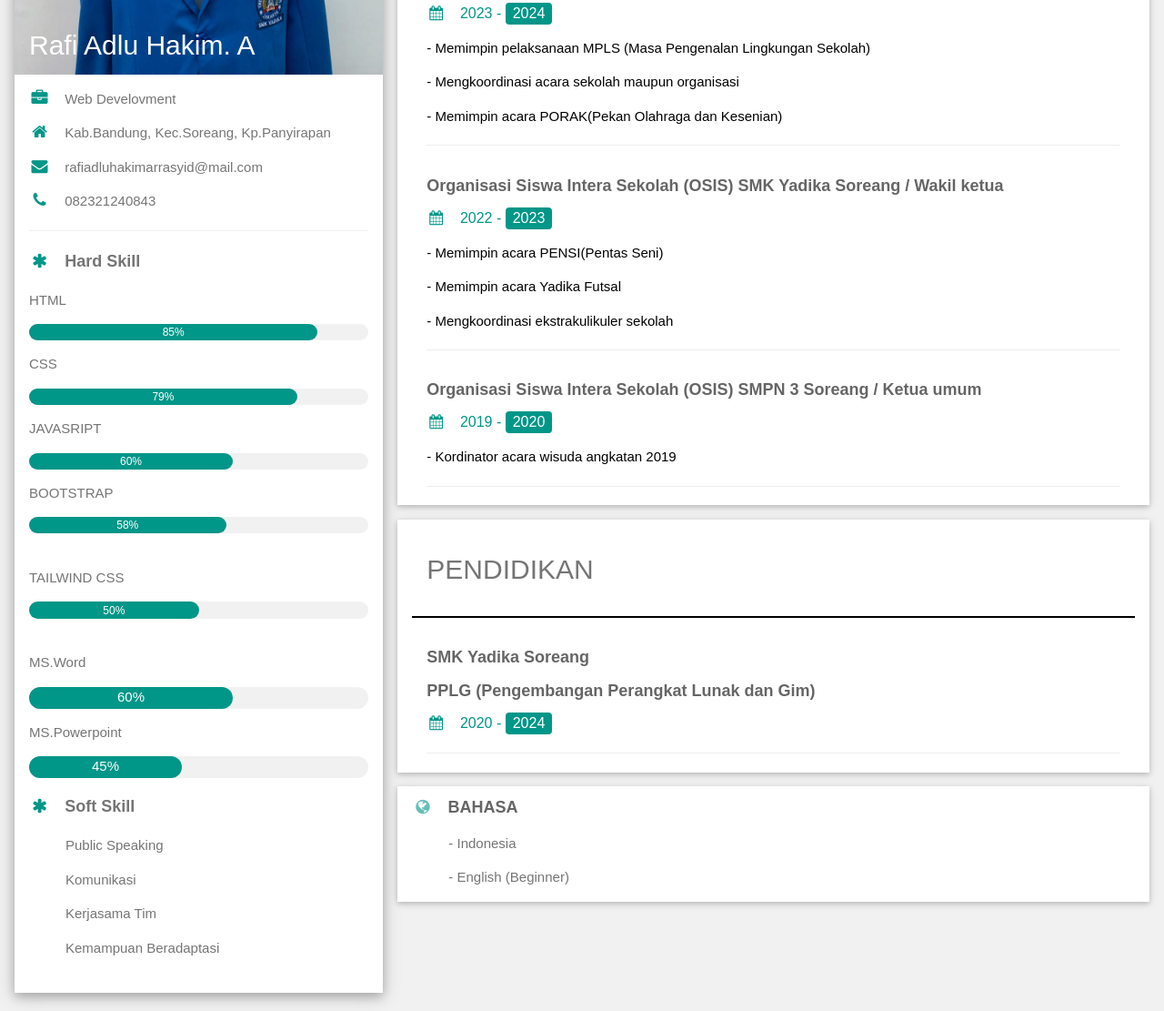
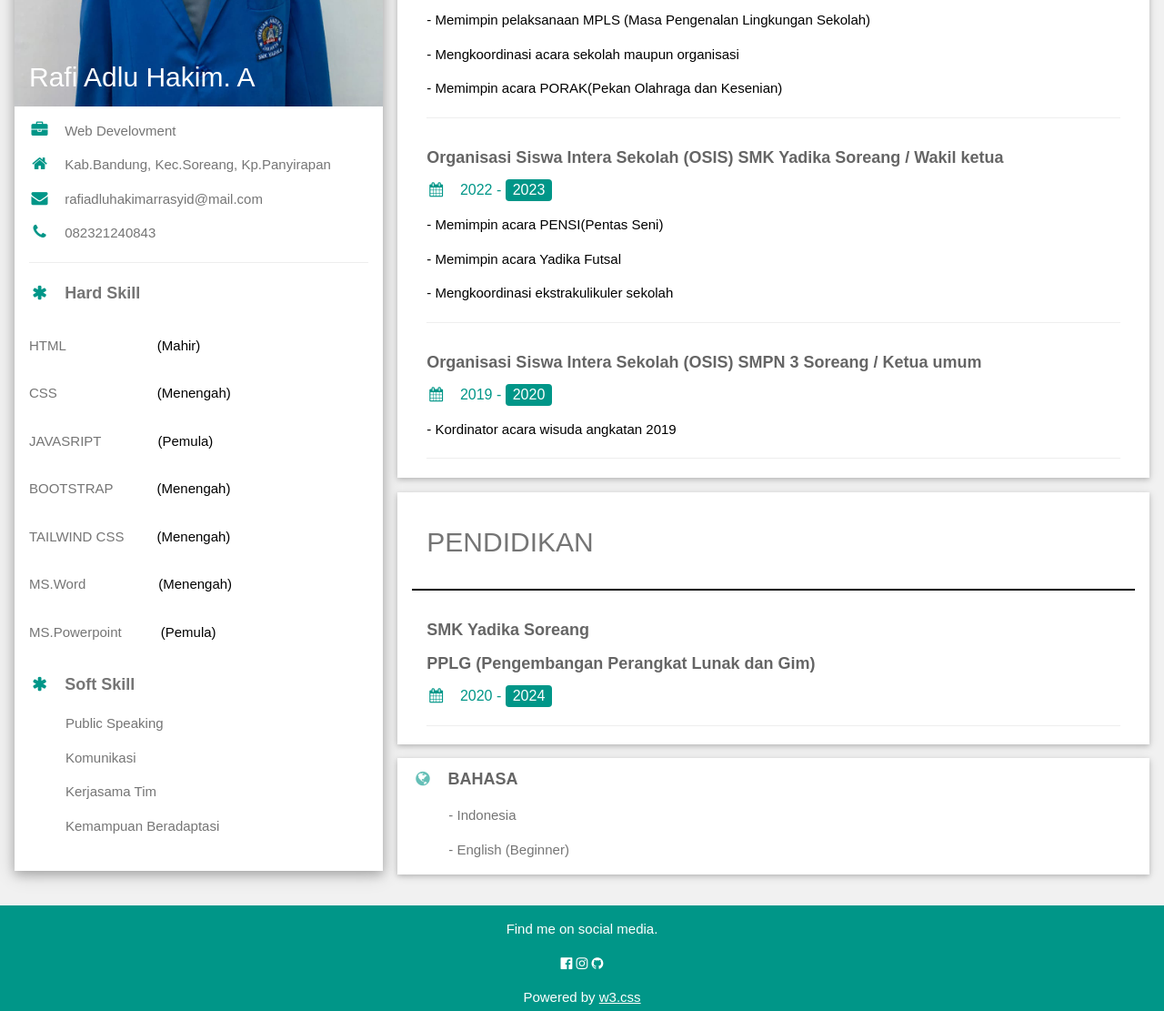
Before and after one commit to RRcodin/RRcodin.github.io, a plain HTML site: page index.html in a window 1280 px wide. Shown: the part 474-1585 px from the top of the page at 91% size. Drawn offline with nearby package versions, Linux system fonts and the light colour scheme.

Commit message:
Menambahkan deskripsi di  bagian tentang saya dan merubah bagian keahlian yang awalnya persentase menjadi (Mahir, Menengah dan Pemula)

```diff
--- a/index.html
+++ b/index.html
@@ -4,11 +4,12 @@
 <meta charset="UTF-8">
 <meta name="viewport" content="width=device-width, initial-scale=1">
 <link rel="shortcut icon" href="https://static.vecteezy.com/system/resources/previews/005/544/718/original/profile-icon-design-free-vector.jpg" type="image/x-icon">
+<link rel="stylesheet" href="style.css">
 <link rel="stylesheet" href="https://www.w3schools.com/w3css/4/w3.css">
 <link rel='stylesheet' href='https://fonts.googleapis.com/css?family=Roboto'>
 <link rel="stylesheet" href="https://cdnjs.cloudflare.com/ajax/libs/font-awesome/4.7.0/css/font-awesome.min.css">
 <style>
-html,body,h1,h2,h3,h4,h5,h6 {font-family: "Arial"}
+html,body,h1,h2,h3,h4,h5,h6,p {font-family: "Arial"}
 </style>
 <body class="w3-light-grey">
 
@@ -19,7 +20,7 @@ html,body,h1,h2,h3,h4,h5,h6 {font-family: "Arial"}
   <div class="w3-row-padding">
 
     <!-- Left Column -->
-    <div class="w3-third">
+    <div class="w3-third" style="margin-top: 35px;">
 
       <div class="w3-white w3-text-grey w3-card-4">
         <div class="w3-display-container">
@@ -36,38 +37,42 @@ html,body,h1,h2,h3,h4,h5,h6 {font-family: "Arial"}
           <hr>
 
           <p class="w3-large"><b><i class="fa fa-asterisk fa-fw w3-margin-right w3-text-teal"></i>Hard Skill</b></p>
-          <p>HTML</p>
-          <div class="w3-light-grey w3-round-xlarge w3-small">
-            <div class="w3-container w3-center w3-round-xlarge w3-teal" style="width:85%">85%</div>
+
+          <div class="Keahlian">
+            <p>HTML</p>
+            <p id="Paragraf" style="margin-left: 100px;">(Mahir)</p>
           </div>
-          <p>CSS</p>
-          <div class="w3-light-grey w3-round-xlarge w3-small">
-            <div class="w3-container w3-center w3-round-xlarge w3-teal" style="width:79%">
-              <div class="w3-center w3-text-white">79%</div>
-            </div>
+
+          <div class="Keahlian">
+            <p>CSS</p>
+            <p id="Paragraf" style="margin-left: 110px;">(Menengah)</p>
           </div>
-          <p>JAVASRIPT</p>
-          <div class="w3-light-grey w3-round-xlarge w3-small">
-            <div class="w3-container w3-center w3-round-xlarge w3-teal" style="width:60%">60%</div>
+
+          <div class="Keahlian">
+            <p>JAVASRIPT</p>
+            <p id="Paragraf" style="margin-left: 62px;">(Pemula)</p>
           </div>
-          <p>BOOTSTRAP</p>
-          <div class="w3-light-grey w3-round-xlarge w3-small">
-            <div class="w3-container w3-center w3-round-xlarge w3-teal" style="width:58%">58%</div>
+
+          <div class="Keahlian">
+            <p>BOOTSTRAP</p>
+            <p id="Paragraf" style="margin-left: 48px;">(Menengah)</p>
           </div>
-          <br>
-          <p>TAILWIND CSS</p>
-          <div class="w3-light-grey w3-round-xlarge w3-small">
-            <div class="w3-container w3-center w3-round-xlarge w3-teal" style="width:50%">50%</div>
+
+          <div class="Keahlian">
+            <p>TAILWIND CSS</p>
+            <p id="Paragraf"style="margin-left: 36px;">(Menengah)</p>
           </div>
-          <br>
-          <p>MS.Word</p>
-          <div class="w3-light-grey w3-round-xlarge">
-            <div class="w3-round-xlarge w3-center w3-teal" style="height:24px;width:60%">60%</div>
+
+          <div class="Keahlian">
+            <p>MS.Word</p>
+            <p id="Paragraf" style="margin-left: 80px;">(Menengah)</p>
           </div>
-          <p>MS.Powerpoint</p>
-          <div class="w3-light-grey w3-round-xlarge">
-            <div class="w3-round-xlarge w3-center w3-teal" style="height:24px;width:45%">45%</div>
+
+          <div class="Keahlian">
+            <p>MS.Powerpoint</p>
+            <p id="Paragraf" style="margin-left: 43px;">(Pemula)</p>
           </div>
+
 
           <p class="w3-large w3-text-theme"><b><i class="fa fa-asterisk fa-fw w3-margin-right w3-text-teal"></i>Soft Skill</b></p>
           <div style="margin-left: 40px;">
@@ -84,13 +89,13 @@ html,body,h1,h2,h3,h4,h5,h6 {font-family: "Arial"}
     </div>
 
     <!-- Right Column -->
-    <div class="w3-twothird" style="margin-top: 53px;">
+    <div class="w3-twothird">
 
       <div class="w3-container w3-card w3-white w3-margin-bottom">
         <h2 class="w3-text-grey w3-padding-16"><i class="fa-fw w3-margin-right w3-xxlarge w3-text-teal"></i>TENTANG SAYA</h2>
         <hr style="border: solid black 1px; margin-top: 0;">
         <div class="w3-container">
-          <p style="margin-top: 2px; ">Halo. Saya Rafi merupakan web developer pemula yang memiliki minat besar di bidang pengembangan website. Pribadi yang selalu semangat belajar, berinovasi, kompeten, aktif dan komunikatif.</p>
+          <p style="margin-top: 2px; ">Halo. Saya Rafi merupakan web developer pemula yang memiliki minat besar di bidang pengembangan website. Saya memiliki keahlian di bagian frontend, dengan bahasa pemrograman yang saya kuasai yaitu html, css dan javascript. Pribadi yang selalu semangat belajar, berinovasi, kompeten, aktif dan komunikatif.</p>
           <hr>
         </div>
       </div>
--- /dev/null
+++ b/style.css
@@ -0,0 +1,6 @@
+.Keahlian{
+    display: flex;
+}
+#Paragraf{
+    color: black;
+}
```
